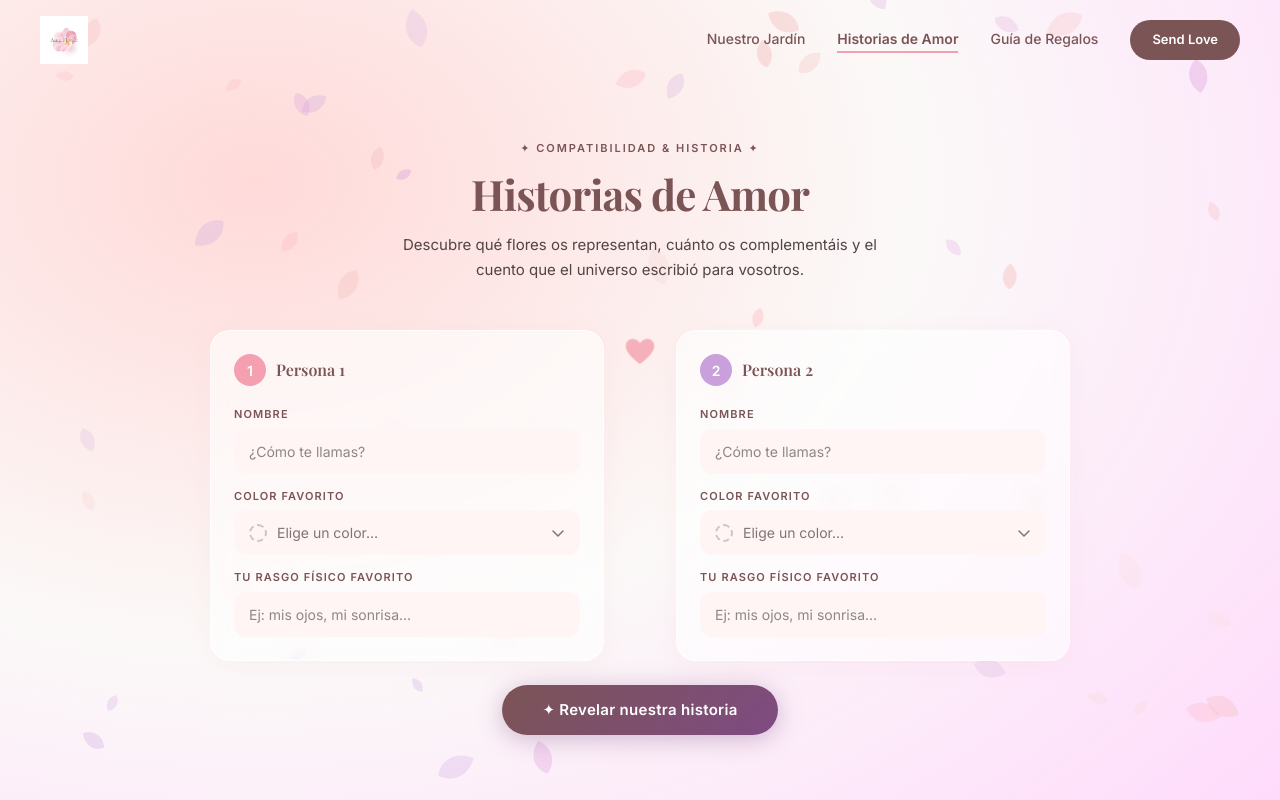
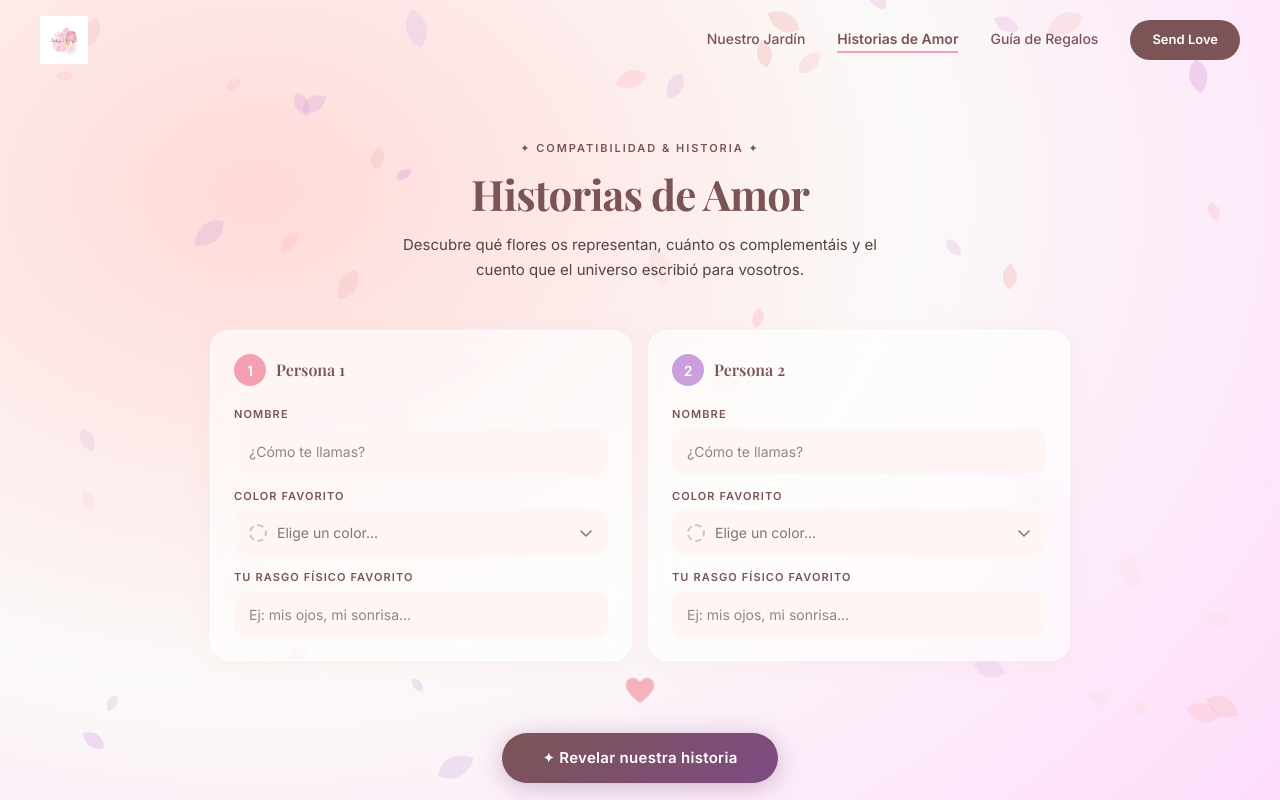
Before and after one commit to Castillooog/aura-flower, a React (Vite) app: page / in a window 1280 px wide. Both pictures are taken after a click on the link "Historias de Amor". Shown: the top 800 px of the page. Built offline with nearby package versions, Linux system fonts and the light colour scheme.

Commit message:
Update LoveStory

```diff
--- a/src/pages/LoveStory.jsx
+++ b/src/pages/LoveStory.jsx
@@ -338,7 +338,7 @@ function Field({ label, ...props }) {
 // ── Person card ───────────────────────────────────────────────────────────────
 function PersonCard({ number, data, onChange, accentColor }) {
   return (
-    <div style={{ flex:1, minWidth:"240px", borderRadius:"20px", padding:"24px", alignSelf:"stretch",
+    <div style={{ flex:1, minWidth:"min(240px, 100%)", borderRadius:"20px", padding:"24px", alignSelf:"stretch",
       background:"rgba(255,255,255,0.6)", backdropFilter:"blur(12px)",
       boxShadow:"0 4px 24px rgba(244,194,194,0.15), inset 0 0 0 1px rgba(255,255,255,0.7)" }}>
       <div style={{ display:"flex", alignItems:"center", gap:"10px", marginBottom:"20px" }}>
@@ -499,12 +499,15 @@ Responde SOLO con un objeto JSON válido, sin texto extra, sin comillas de códi
             exit={{ opacity:0, y:-20 }} transition={{ duration:0.5 }}>
 
             {/* Two person cards */}
-            <div style={{ display:"flex", gap:"16px", flexWrap:"wrap", marginBottom:"24px", alignItems:"flex-start" }}>
-              <PersonCard number={1} data={p1} onChange={setP1}
-                accentColor={c1?.hex || "#F4A0B0"} />
+            <div style={{ display:"flex", flexDirection:"column", gap:"12px", marginBottom:"24px" }}>
+              <div style={{ display:"flex", gap:"16px", alignItems:"flex-start", flexWrap:"wrap" }}>
+                <PersonCard number={1} data={p1} onChange={setP1}
+                  accentColor={c1?.hex || "#F4A0B0"} />
+                <PersonCard number={2} data={p2} onChange={setP2}
+                  accentColor={c2?.hex || "#C9A0DC"} />
+              </div>
               {/* Divider heart */}
-              <div style={{ display:"flex", alignItems:"center", justifyContent:"center",
-                minWidth:"40px", padding:"8px 0" }}>
+              <div style={{ display:"flex", alignItems:"center", justifyContent:"center", padding:"4px 0" }}>
                 <motion.div animate={{ scale:[1,1.2,1] }}
                   transition={{ duration:2, repeat:Infinity, ease:"easeInOut" }}>
                   <svg width="28" height="28" viewBox="0 0 28 28" fill="none">
@@ -513,8 +516,6 @@ Responde SOLO con un objeto JSON válido, sin texto extra, sin comillas de códi
                   </svg>
                 </motion.div>
               </div>
-              <PersonCard number={2} data={p2} onChange={setP2}
-                accentColor={c2?.hex || "#C9A0DC"} />
             </div>
 
             {error && (
```
